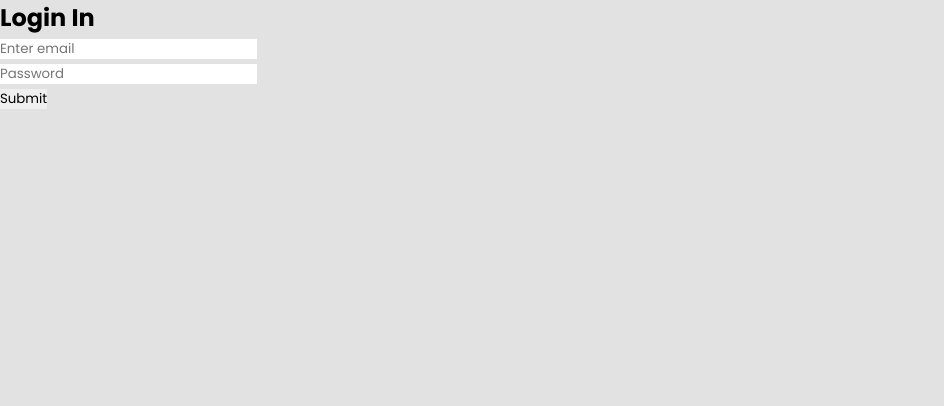
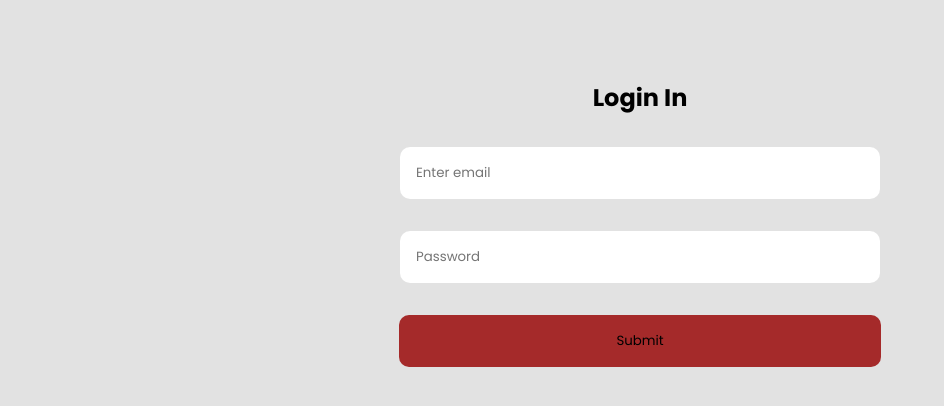
Before and after one commit to ambijames/students-attendance, a React (Create React App) app in the folder client/: page /login in a window 1280 px wide. Shown: the top 406 px of the page, without its empty margins (0-944 px from the left). Built offline with nearby package versions, Linux system fonts and the light colour scheme.

Commit message:
chores: design of login page

```diff
--- /dev/null
+++ b/client/src/pages/Login.css
@@ -0,0 +1,48 @@
+.box {
+    /* background-color: azure; */
+    width: 100%;
+    display: flex;
+    justify-content: center;
+}
+
+.login-page {
+    /* background-color: cadetblue; */
+    width: 100%;
+    display: flex;
+    align-items: center;
+    flex-direction: column;
+    margin-top: 5rem;
+}
+
+.form {
+    margin: 1rem;
+    display: flex;
+    align-items: center;
+    flex-direction: column;
+    width: 80%;
+    margin: 1rem;
+}
+
+.form-group {
+    width: 50%;
+    /* background-color: black; */
+    display: flex;
+    align-items: center;
+
+}
+
+.form-control {
+    width: 100%;
+    margin: 1rem;
+    padding: 1rem;
+    border-radius: 10px;
+}
+
+.btn{
+    width: 47%;
+    margin: 1rem;
+    padding: 1rem;
+    border-radius: 10px;
+    background-color: brown;
+    cursor: pointer;
+}
--- a/client/src/pages/Login.js
+++ b/client/src/pages/Login.js
@@ -1,5 +1,6 @@
-import React, {useState,useEffect} from "react";
-import {useNavigate} from 'react-router-dom';
+import React, { useState, useEffect } from "react";
+import { useNavigate } from 'react-router-dom';
+import './Login.css'
 
 function Login() {
   const [emailInput, setEmailInput] = useState('');
@@ -14,19 +15,20 @@ function Login() {
       password: '12345'
     }
 
-        if((emailInput === hardcodedAuth.email) && (passwordInput === hardcodedAuth.password)){
+    if ((emailInput === hardcodedAuth.email) && (passwordInput === hardcodedAuth.password)) {
       console.log("yes")
       navigate('/create-student')
-        }else {
+    } else {
       alert('wrong email or password combination');
     }
   }
 
   // const history = useHistory();
   return (
+    <div className="box">
       <div className="login-page">
         <h2>Login In</h2>
-      <form autoComplete="off" onSubmit={handleLoginSubmit}>
+        <form className="form" autoComplete="off" onSubmit={handleLoginSubmit}>
           <div className="form-group">
             <input
               type="email"
@@ -49,10 +51,11 @@ function Login() {
               onChange={(e) => setPasswordInput(e.target.value)}
             />
           </div>
-        <button type="submit" className="btn btn-primary">
+          <button type="submit" className="btn">
             Submit
           </button>
         </form>
+      </div>
     </div>
   );
 }
```
Lines whose indentation alone changed are shown as unchanged.
